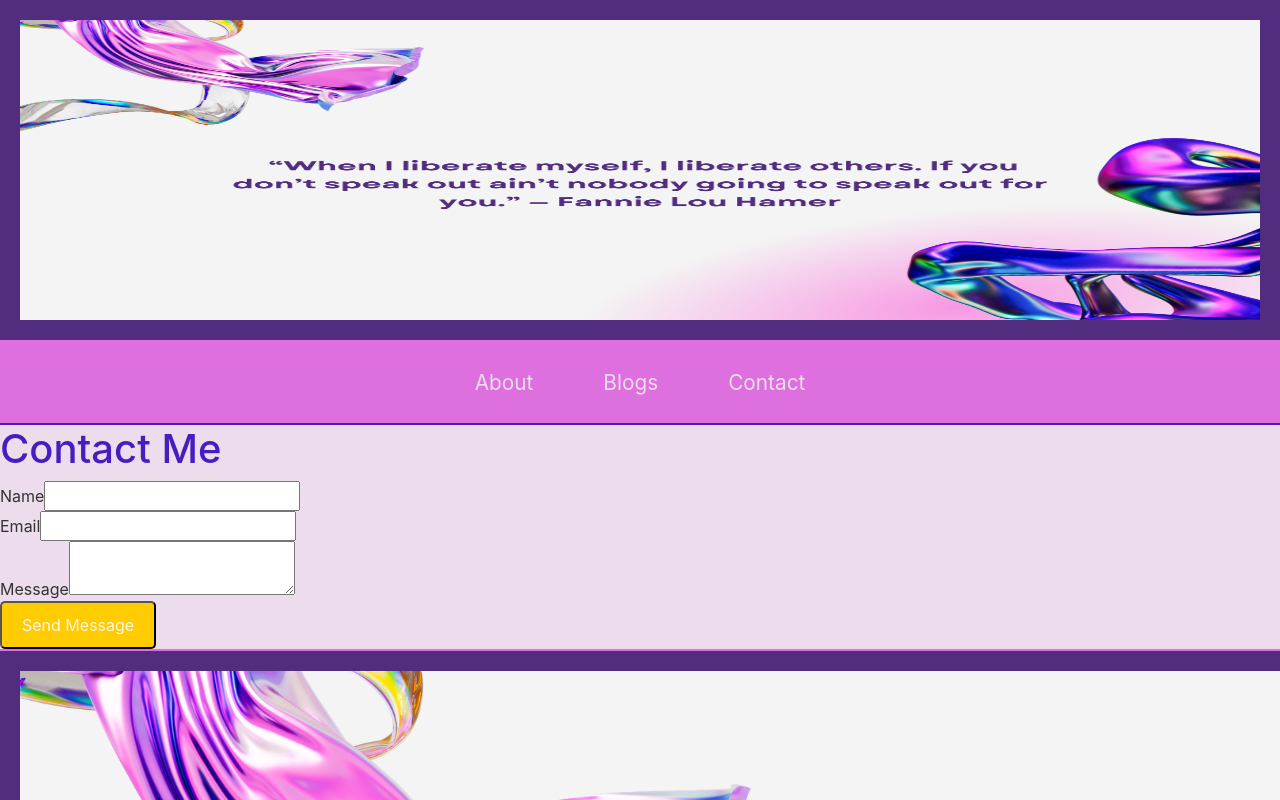
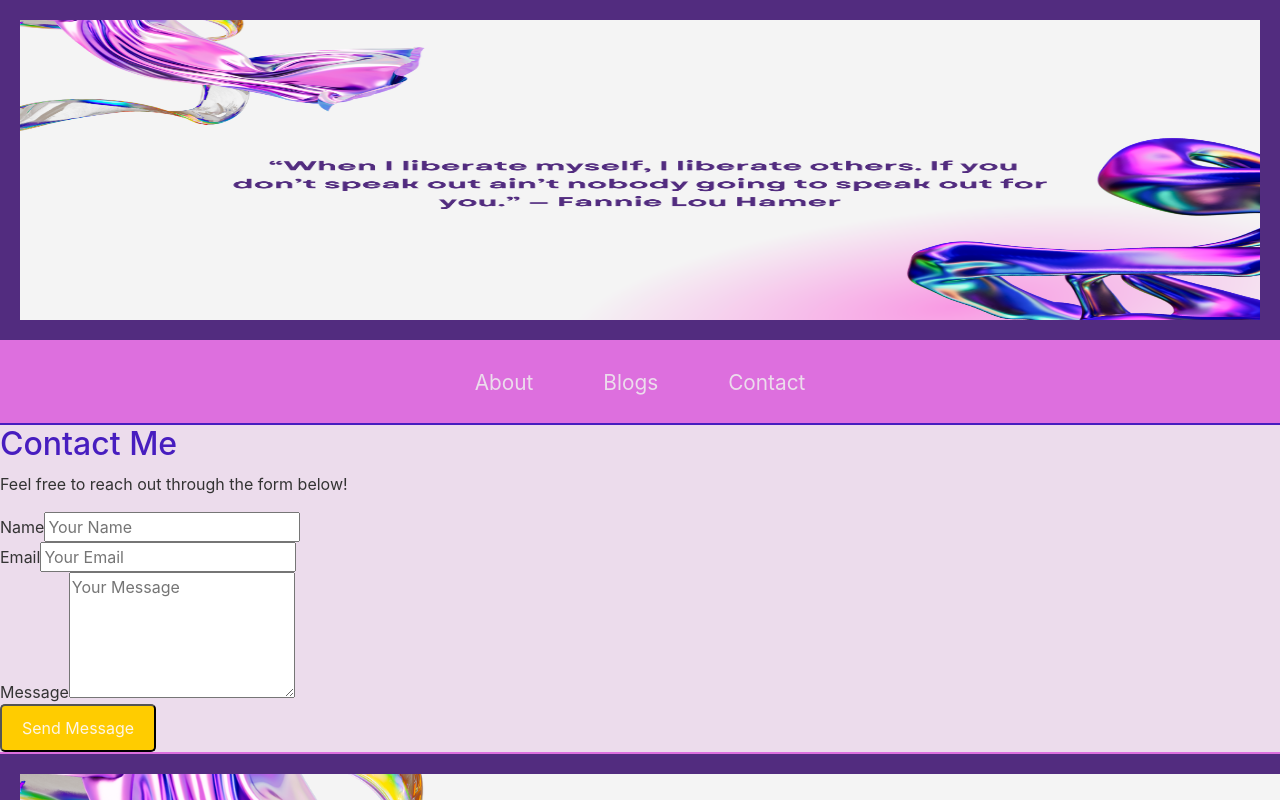
Before and after one commit to ChristiHarlow/christisblog, a React (Create React App) app: page /contact in a window 1280 px wide. Shown: the top 800 px of the page. Built offline with nearby package versions, Linux system fonts and the light colour scheme; a web font is replaced by a local one.

Commit message:
Contact Me

```diff
--- a/src/components/Contact.js
+++ b/src/components/Contact.js
@@ -32,7 +32,8 @@
 
   return (
     <div className="contact-container">
-      <h1>Contact Me</h1>
+      <h2 className="contact-title">Contact Me</h2>
+      <p className="contact-info">Feel free to reach out through the form below!</p>
       <form onSubmit={handleSubmit} className="contact-form">
         <div className="form-group">
           <label htmlFor="name">Name</label>
@@ -42,6 +43,7 @@
             name="name"
             value={formData.name}
             onChange={handleChange}
+            placeholder="Your Name"
             required
           />
         </div>
@@ -54,6 +56,7 @@
             name="email"
             value={formData.email}
             onChange={handleChange}
+            placeholder="Your Email"
             required
           />
         </div>
@@ -65,6 +68,8 @@
             name="message"
             value={formData.message}
             onChange={handleChange}
+            placeholder="Your Message"
+            rows="5"
             required
           />
         </div>
--- a/src/styles/Contact.css
+++ b/src/styles/Contact.css
@@ -1,33 +1,53 @@
 .contact-container {
-    max-width: 600px;
-    margin: 0 auto;
+  display: flex;
+  flex-direction: column;
+  align-items: center; /* Center the content horizontally */
+  justify-content: center; /* Center the content vertically */
   padding: 20px;
-    background-color: #fdf5e6; /* Eggshell background */
-    border-radius: 8px;
+  text-align: center; /* Ensure the text is centered */
+}
+
+.contact-title {
+  font-size: 2rem;
+  color: #471dbf; /* Deep Blue for the title */
+  margin-bottom: 20px;
+}
+
+.contact-info {
+  font-size: 1.2rem;
+  color: #333; /* Dark color for text readability */
+  margin-bottom: 20px;
 }
 
 .contact-form {
+  width: 100%;
+  max-width: 500px; /* Limit the form width */
   display: flex;
   flex-direction: column;
+  align-items: center; /* Center the form fields */
 }
 
-  .form-group {
+.contact-form input,
+.contact-form textarea {
+  width: 100%;
+  padding: 10px;
   margin-bottom: 15px;
+  border: 1px solid #ddd;
+  border-radius: 5px;
+  font-size: 1rem;
 }
 
-  input,
-  textarea {
-    width: 100%;
-    padding: 10px;
-    border: 1px solid #ccc;
-    border-radius: 4px;
+.contact-form button {
+  background-color: #dd6fde; /* Vibrant Pink for the Send Message button */
+  color: #fff; /* White text for contrast */
+  padding: 10px 20px;
+  border: none;
+  border-radius: 5px;
+  font-size: 1.2rem;
+  cursor: pointer;
+  transition: background-color 0.3s ease;
 }
 
-  button {
-    padding: 10px;
-    background-color: #ffcc00; /* Mustard yellow */
-    color: white;
-    border: none;
-    cursor: pointer;
-    border-radius: 5px;
+.contact-form button:hover {
+  background-color: #471dbf; /* Deep Blue on hover */
 }
```
Lines whose indentation alone changed are shown as unchanged.
